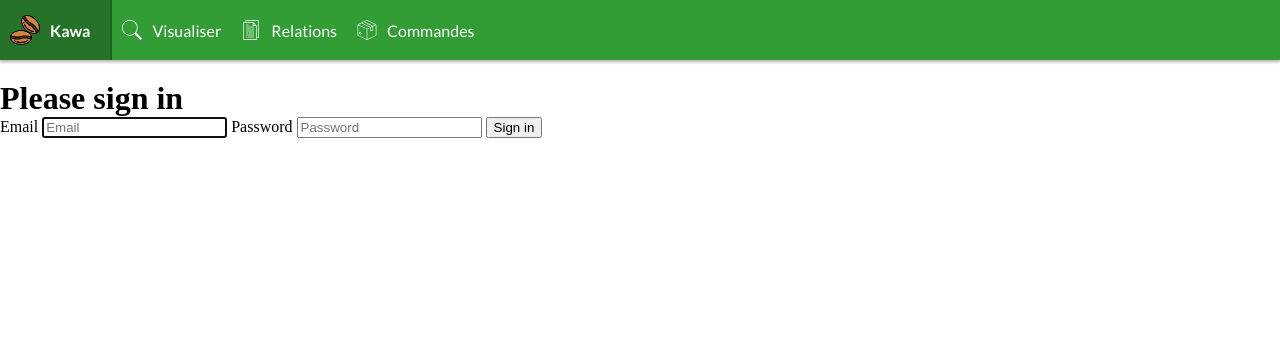
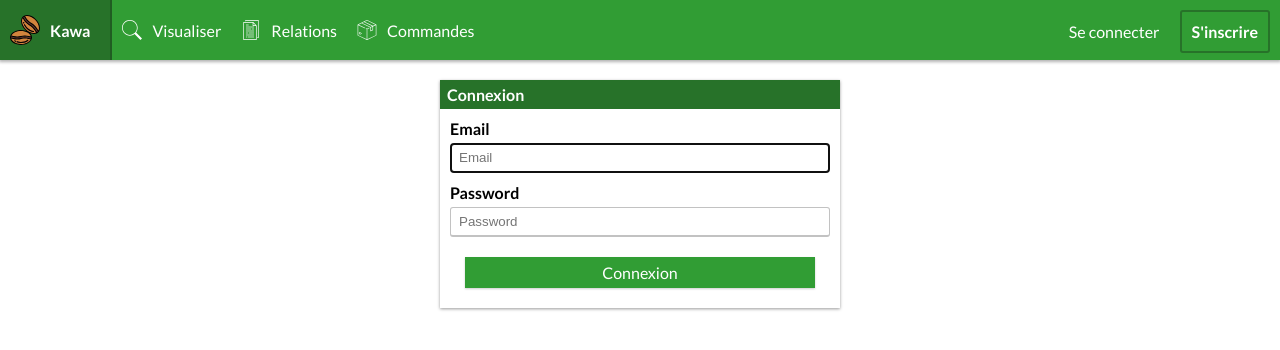
Before and after one commit to Remy93130/24H_WEB, a Symfony app: template templates/security/login.html.twig in a window 1280 px wide. Shown: the top 350 px of the page. Run offline with Twig, Linux system fonts and the light colour scheme; the template is opened without the code that fills it, so the values that code supplies are empty; some libraries are stand-ins or nearby versions.

Commit message:
Forms done

```diff
--- a/public/main.css
+++ b/public/main.css
@@ -1781,8 +1781,13 @@ a {
   top: 0;
   display: flex;
   flex-wrap: wrap;
-}
-#navbar .title {
+  justify-content: space-between;
+}
+#navbar .start {
+  display: flex;
+  flex-wrap: wrap;
+}
+#navbar .start .title {
   height: 100%;
   display: flex;
   flex-wrap: wrap;
@@ -1791,19 +1796,19 @@ a {
   border-right: 2px solid #205D22;
   padding: 0 20px 0 10px;
 }
-#navbar .title:hover {
+#navbar .start .title:hover {
   background-color: #277229;
 }
-#navbar .title img {
+#navbar .start .title img {
   height: 30px;
   width: 30px;
   margin-right: 10px;
 }
-#navbar .title p {
+#navbar .start .title p {
   font-family: 'BOLD';
   color: #FFFFFF;
 }
-#navbar .item {
+#navbar .start .item {
   padding: 0 10px;
   display: flex;
   flex-wrap: wrap;
@@ -1812,17 +1817,59 @@ a {
   height: 100%;
   cursor: pointer;
 }
-#navbar .item:hover {
+#navbar .start .item:hover {
   background-color: #277229;
 }
-#navbar .item img {
+#navbar .start .item img {
   height: 20px;
   width: 20px;
   margin-right: 10px;
 }
-#navbar .item p {
+#navbar .start .item p {
   color: #FFFFFF;
   font-family: 'REGULAR';
+}
+#navbar .end {
+  display: flex;
+  flex-wrap: wrap;
+  justify-content: center;
+  align-items: center;
+  padding: 10px;
+  height: 100%;
+}
+#navbar .end .logout {
+  box-shadow: 0 1px 3px 0px rgba(0, 0, 0, 0.4);
+  background-color: #FF4956;
+  padding: 10px;
+  border-radius: 3px;
+  color: white;
+  font-family: 'REGULAR';
+  cursor: pointer;
+}
+#navbar .end .logout:hover {
+  background-color: #fb0012;
+}
+#navbar .end .signin {
+  border: 2px solid #277229;
+  padding: 10px;
+  color: white;
+  border-radius: 3px;
+  font-family: 'BOLD';
+  cursor: pointer;
+}
+#navbar .end .signin:hover {
+  background-color: #277229;
+}
+#navbar .end .login {
+  padding: 10px;
+  border-radius: 3px;
+  color: white;
+  font-family: 'REGULAR';
+  cursor: pointer;
+  margin-right: 10px;
+}
+#navbar .end .login:hover {
+  background-color: #277229;
 }
 #body {
   margin-top: 60px;
@@ -2067,34 +2114,82 @@ a {
   width: 100%;
   font-family: 'BOLD';
 }
-.form-container form #producteur {
+.form-container form #producteur,
+.form-container form #connexion,
+.form-container form #registration_form {
   padding: 10px;
 }
-.form-container form #producteur > div label {
+.form-container form #producteur > div,
+.form-container form #connexion > div,
+.form-container form #registration_form > div {
+  display: flex;
+  flex-wrap: wrap;
+  flex-direction: column;
+}
+.form-container form #producteur > div label,
+.form-container form #connexion > div label,
+.form-container form #registration_form > div label {
   width: 100%;
 }
 .form-container form #producteur > div input,
-.form-container form #producteur > div textarea {
+.form-container form #connexion > div input,
+.form-container form #registration_form > div input,
+.form-container form #producteur > div textarea,
+.form-container form #connexion > div textarea,
+.form-container form #registration_form > div textarea {
   width: 100%;
 }
-.form-container form #producteur > div:nth-child(n + 2) {
+.form-container form #producteur > div:nth-child(n + 2),
+.form-container form #connexion > div:nth-child(n + 2),
+.form-container form #registration_form > div:nth-child(n + 2) {
   margin-top: 10px;
 }
-.form-container form #producteur input {
+.form-container form #producteur label,
+.form-container form #connexion label,
+.form-container form #registration_form label {
+  width: 100%;
+  margin-bottom: 5px;
+}
+.form-container form #producteur input,
+.form-container form #connexion input,
+.form-container form #registration_form input {
   height: 30px;
 }
-.form-container form #producteur input,
-.form-container form #producteur textarea {
+.form-container form #producteur select,
+.form-container form #connexion select,
+.form-container form #registration_form select {
   border: 1px solid #C2C2C2;
   border-bottom: 2px solid #C2C2C2;
   border-radius: 3px;
   padding: 5px 8px;
 }
+.form-container form #producteur select:focus,
+.form-container form #connexion select:focus,
+.form-container form #registration_form select:focus {
+  border-bottom-color: #319D34;
+}
+.form-container form #producteur input,
+.form-container form #connexion input,
+.form-container form #registration_form input,
+.form-container form #producteur textarea,
+.form-container form #connexion textarea,
+.form-container form #registration_form textarea {
+  border: 1px solid #C2C2C2;
+  border-bottom: 2px solid #C2C2C2;
+  border-radius: 3px;
+  padding: 5px 8px;
+}
 .form-container form #producteur input:focus,
-.form-container form #producteur textarea:focus {
+.form-container form #connexion input:focus,
+.form-container form #registration_form input:focus,
+.form-container form #producteur textarea:focus,
+.form-container form #connexion textarea:focus,
+.form-container form #registration_form textarea:focus {
   border-bottom-color: #319D34;
 }
-.form-container form #producteur textarea {
+.form-container form #producteur textarea,
+.form-container form #connexion textarea,
+.form-container form #registration_form textarea {
   resize: none;
 }
 .form-container form .button-container {
--- a/public/source-style/main.less
+++ b/public/source-style/main.less
@@ -37,6 +37,9 @@ a {
 	position:fixed;
 	top:0;
 	.row();
+	.split();
+	.start {
+		.row();
 		.title {
 			height:100%;
 			.row-c-l();
@@ -71,6 +74,40 @@ a {
 			p {
 				.white-t();
 				font-family:'REGULAR';
+			}
+		}
+	}
+	.end {
+		.row-c-c();
+		padding:10px;
+		height:100%;
+		.logout {
+			.little-shadow();
+			background-color:@red;
+			padding:10px;
+			&:hover { background-color:@red_dark; }
+			border-radius:3px;
+			color:white;
+			font-family:'REGULAR';
+			cursor:pointer;
+		}
+		.signin {
+			border:2px solid @green_back_dark;
+			padding:10px;
+			&:hover { background-color: @green_back_dark; }
+			color:white;
+			border-radius:3px;
+			font-family:'BOLD';
+			cursor:pointer;
+		}
+		.login {
+			padding:10px;
+			&:hover { background-color: @green_back_dark; }
+			border-radius:3px;
+			color:white;
+			font-family:'REGULAR';
+			cursor:pointer;
+			margin-right:10px;
 		}
 	}
 }
@@ -284,17 +321,29 @@ a {
 			width:100%;
 			font-family:'BOLD';
 		}
-		#producteur {
+		#producteur, #connexion, #registration_form {
 			padding:10px;
 			& > div {
+				.column();
 				label { width:100%; }
 				input, textarea { width:100%; }
 				&:nth-child(n + 2) {
 					margin-top:10px;
 				}
 			}
+			label {
+				width:100%;
+				margin-bottom:5px;
+			}
 			input {
 				height:30px;
+			}
+			select {
+				border:1px solid #C2C2C2;
+				border-bottom:2px solid #C2C2C2;
+				&:focus { border-bottom-color:@green_back; }
+				border-radius:3px;
+				padding:5px 8px;
 			}
 			input, textarea {
 				border:1px solid #C2C2C2;
--- a/src/Controller/BaseController.php
+++ b/src/Controller/BaseController.php
@@ -8,7 +8,7 @@ use Symfony\Component\Routing\Annotation\Route;
 class BaseController extends AbstractController
 {
     /**
-     * @Route("/base", name="base")
+     * @Route("/", name="index")
      */
     public function index()
     {
--- a/templates/base.html.twig
+++ b/templates/base.html.twig
@@ -9,6 +9,7 @@
     </head>
     <body>
     	<div id="navbar">
+    		<div class="start">
 	    		<a href="">
 		    		<div class="title">
 		    			<img src="{{ asset("pics/coffee.svg")}}" alt="">
@@ -34,6 +35,15 @@
 		    		</div>
 	    		</a>
     		</div>
+    		<div class="end">
+	    	{% if app.user %}
+				<a href="{{ path('app_logout') }}"><div class="logout">Deconnexion</div></a>
+	    	{% else %}
+				<a href='{{  path('app_login') }}'><div class="login">Se connecter</div></a>
+				<a href='{{  path('app_register') }}'><div class="signin">S'inscrire</div></a>
+	    	{% endif %}
+	    	</div>
+    	</div>
     	<div id="body">
 	        {% block body %}{% endblock %}
 	        {% block javascripts %}
--- a/templates/security/login.html.twig
+++ b/templates/security/login.html.twig
@@ -3,17 +3,22 @@
 {% block title %}Log in!{% endblock %}
 
 {% block body %}
+<div class="form-container w100p row-c-c">
     <form method="post">
         {% if error %}
             <div class="alert alert-danger">{{ error.messageKey|trans(error.messageData, 'security') }}</div>
         {% endif %}
 
-    <h1 class="h3 mb-3 font-weight-normal">Please sign in</h1>
+        <div class="head">Connexion</div>
+        <div id="connexion">
+            <div>
                 <label for="inputEmail" class="sr-only">Email</label>
                 <input type="email" value="{{ last_username }}" name="email" id="inputEmail" class="form-control" placeholder="Email" required autofocus>
+            </div>
+            <div>
                 <label for="inputPassword" class="sr-only">Password</label>
                 <input type="password" name="password" id="inputPassword" class="form-control" placeholder="Password" required>
-
+            </div>
                    <input type="hidden" name="_csrf_token"
                    value="{{ csrf_token('authenticate') }}"
             >
@@ -29,8 +34,12 @@
                 </div>
             #}
 
-    <button class="btn btn-lg btn-primary" type="submit">
-        Sign in
+            <div class="button-container">
+                <button class="cafe-button btn btn-lg btn-primary" type="submit">
+                    Connexion
                 </button>
+            </div>
+        </div>
     </form>
+</div>
 {% endblock %}
```
Also changed, not shown: src/Controller/TestDatabaseController.php (deleted, +0 -20 lines), templates/registration/register.html.twig (+7 -5 lines), templates/test_database/index.html.twig (deleted, +0 -30 lines). Lines whose indentation alone changed are shown as unchanged.
